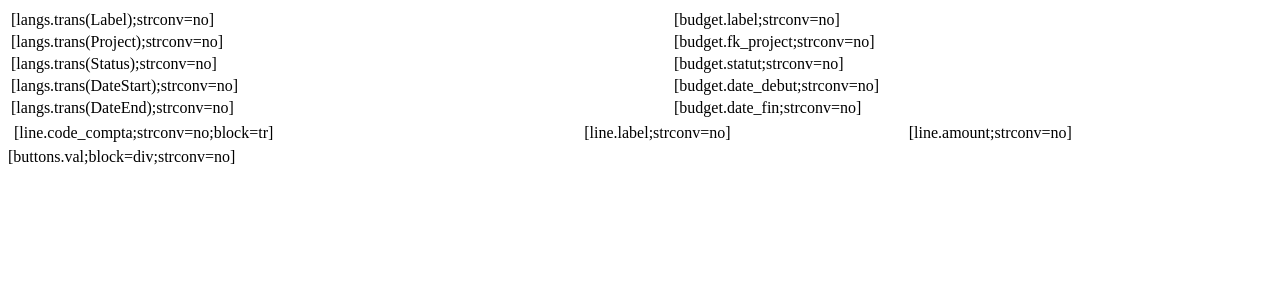
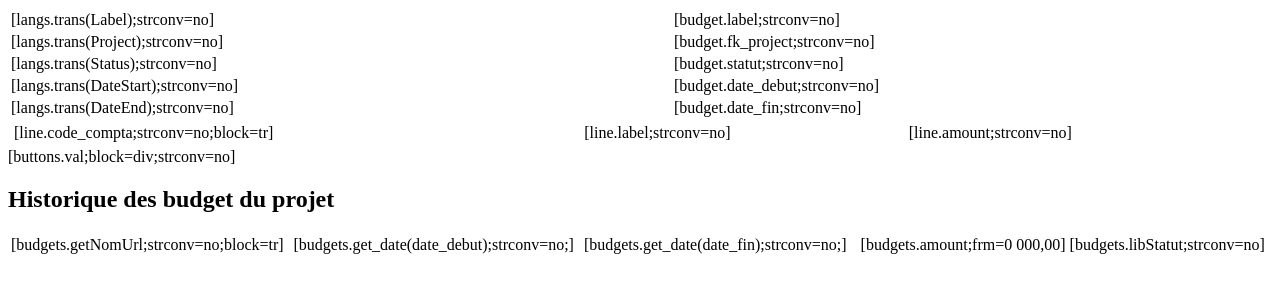
Before and after one commit to ATM-Consulting-archives/dolibarr_module_budget, a PHP site: page /budget.fiche.tpl.php in a window 1280 px wide. Shown: the top 300 px of the page. Run offline with PHP 8.4, Linux system fonts and the light colour scheme.

Commit message:
Ajout affichage budget transverses

```diff
--- a/tpl/budget.fiche.tpl.php
+++ b/tpl/budget.fiche.tpl.php
@@ -43,3 +43,15 @@
 	[buttons.val;block=div;strconv=no]
 	</div>
 </div>
+
+<h2>Historique des budget du projet</h2>
+<table border="0" class="border" width="100%">
+			<tr budgets.style>
+				<td>[budgets.getNomUrl;strconv=no;block=tr]</td>
+				<td>[budgets.get_date(date_debut);strconv=no;]</td>
+				<td>[budgets.get_date(date_fin);strconv=no;]</td>
+				<td align="right">[budgets.amount;frm=0 000,00]</td>
+				<td>[budgets.libStatut;strconv=no]</td>
+			</tr>
+
+</table>
```
Also changed, not shown: budget.php (+9 -1 lines), class/budget.class.php (+31 -4 lines).
